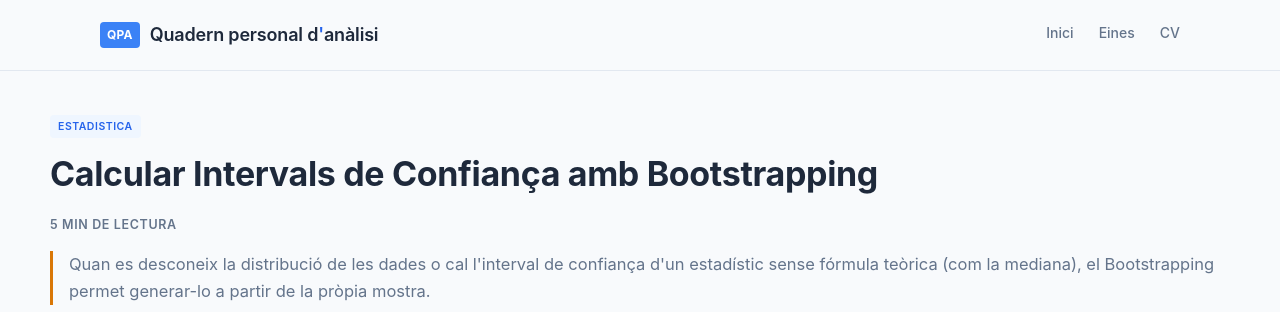
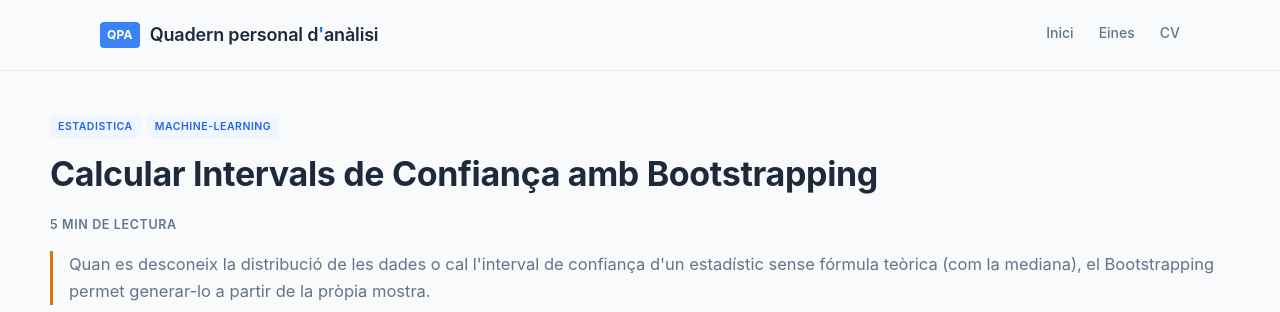
Before and after one commit to alberthr/alberthr.github.io, a Jekyll site: the page built from _posts/2020-11-11-intervals-bootstrapping.md, in a window 1280 px wide and 900 px high. Shown: the top 312 px of the window. Built offline with Jekyll 4.4.1, drawn with Linux system fonts in a browser that asks for light colours; comment, search, counter and statistics services are not loaded.

Commit message:
Update 2020-11-11-intervals-bootstrapping.md

```diff
--- a/_posts/2020-11-11-intervals-bootstrapping.md
+++ b/_posts/2020-11-11-intervals-bootstrapping.md
@@ -3,6 +3,7 @@ layout: post
 title: "Calcular Intervals de Confiança amb Bootstrapping"
 tags:
   - estadistica
+  - machine-learning
 excerpt: "Quan es desconeix la distribució de les dades o cal l'interval de confiança d'un estadístic sense fórmula teòrica (com la mediana), el Bootstrapping permet generar-lo a partir de la pròpia mostra."
 ---
 
```
